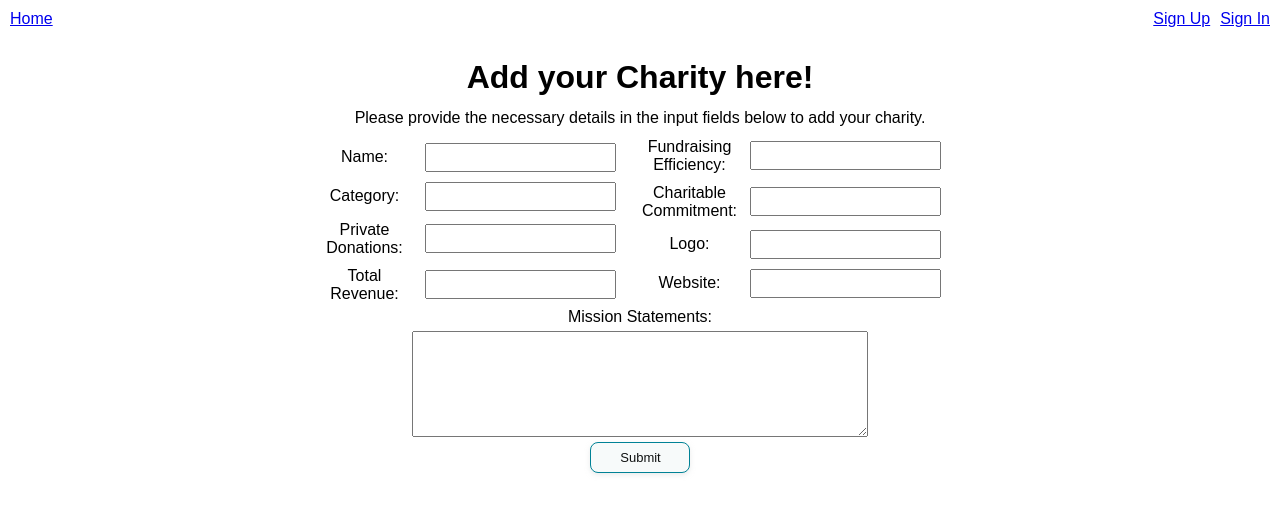
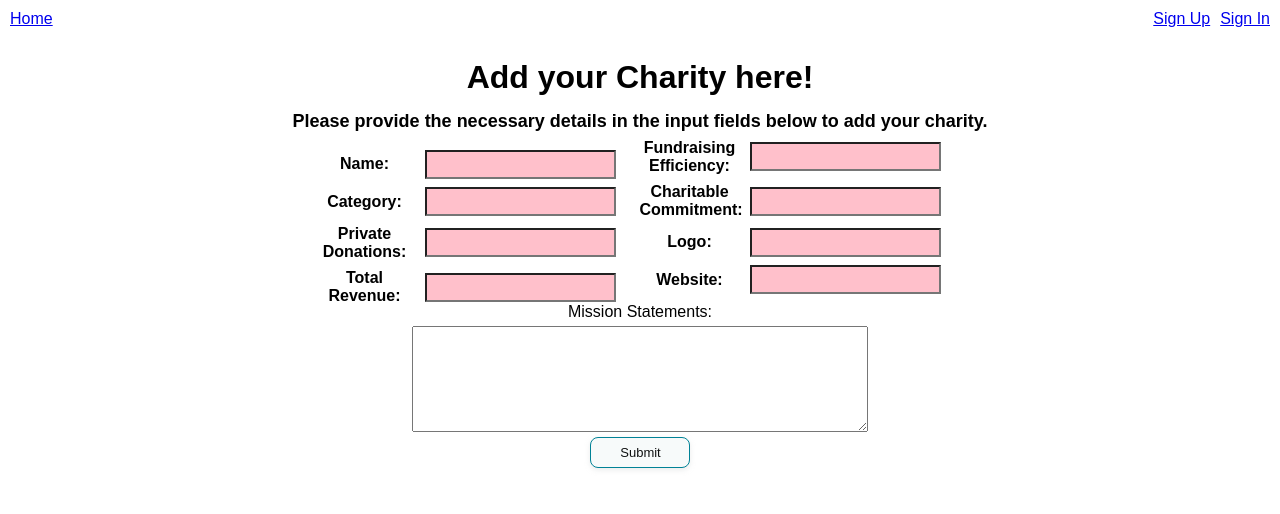
Before and after one commit to demetrigeras/world-help-front, a React (Create React App) app: page /charity/addchar in a window 1280 px wide. Shown: the top 514 px of the page. Built offline with nearby package versions, Linux system fonts and the light colour scheme; no server answers; a web font is replaced by a local one.

Commit message:
css addchar

```diff
--- a/src/App.css
+++ b/src/App.css
@@ -483,18 +483,22 @@
   display: flex;
   align-items: center;
   justify-content: center;
+
 }
 
 .textarea{
   height: 100px;
   width: 450px;
   margin: 5px;
+
 }
 
 .textschar {
   display: flex;
   align-items: center;
-  margin-bottom: 10px;
+  margin-bottom: 8.5px;
+  font-weight: bold;
+
 }
 
 .textschar div {
@@ -506,6 +510,7 @@
 .textschar textarea {
   flex: 1;
   padding: 5px;
+  background-color: pink;
 }
 .addcharbut{
 
@@ -540,6 +545,7 @@
 .fpart4inputs{
   margin-right: 350px;
 
+
 }
 .spart4inputs{
   margin-left: 300px;
@@ -548,6 +554,7 @@
 }
 .textCharAdded{
   margin-right: 25px;
+  font-size: 20px;
 
 }
 
@@ -555,5 +562,7 @@
   display: flex;
   justify-content: center;
   margin-top: -25px;
+  font-weight: bold;
+  font-size: 18px;
 
 }
--- a/src/screens/Home.jsx
+++ b/src/screens/Home.jsx
@@ -131,7 +131,7 @@ export default function Home() {
         style={{
           content: {
             width: '800px', // Specify the desired width
-            height: '600px', // Specify the desired height
+            height: '615px', // Specify the desired height
             margin: 'auto' // Center the modal horizontally
           }
         }}
--- a/src/screens/addCharity.jsx
+++ b/src/screens/addCharity.jsx
@@ -156,7 +156,7 @@ export function AddCharity() {
           <label>
           <div className='textschar'>
             <div>Logo:</div>
-            <input type="text" name="logo" value={charityData.logo} onChange={handleChange} />
+            <input type="text" name="logo" value={charityData.logo} required={true} onChange={handleChange} />
             </div>
           </label>
           <label>
```
